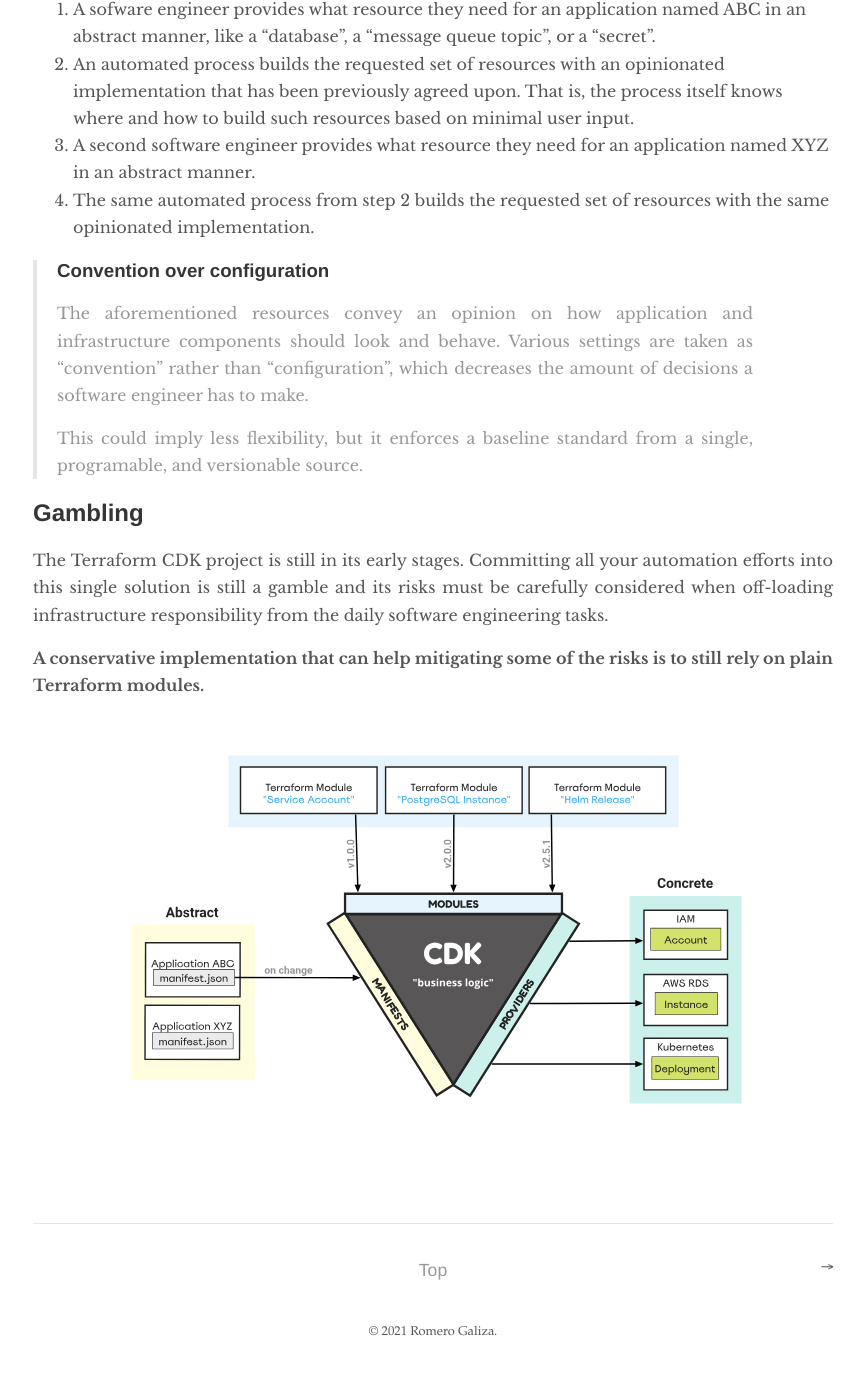
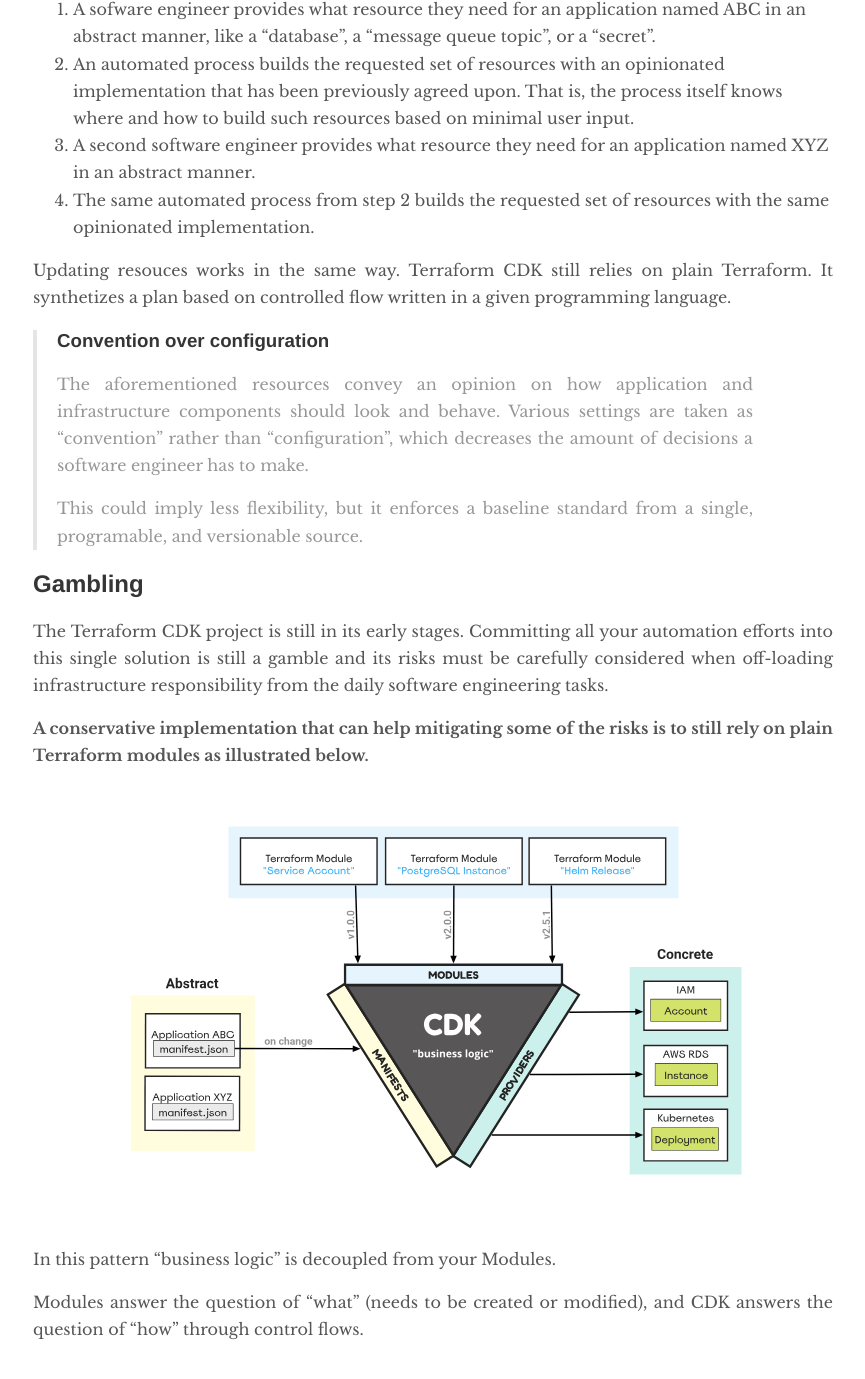
Before and after one commit to romerojunior/blog, a Jekyll site: the page built from _posts/2021-10-18-terraform-cdk.md, in a window 1280 px wide and 1400 px high, scrolled down 3001 px. Shown: the top 1379 px of the window, without its empty margins (207-1072 px from the left). Built offline with Jekyll 4.4.1, drawn with Linux system fonts in a browser that asks for light colours; comment, search, counter and statistics services are not loaded.

Commit message:
more text

```diff
--- a/_posts/2021-10-18-terraform-cdk.md
+++ b/_posts/2021-10-18-terraform-cdk.md
@@ -131,6 +131,10 @@
 4. The same automated process from step 2 builds the requested set of resources
    with the same opinionated implementation.
 
+Updating resouces works in the same way. Terraform CDK still relies on
+plain Terraform. It synthetizes a plan based on controlled flow written in a
+given programming language.
+
 > ### Convention over configuration
 >
 > The aforementioned resources convey an opinion on how application and
@@ -149,6 +153,11 @@
 the daily software engineering tasks.
 
 **A conservative implementation that can help mitigating some of the risks is to
-still rely on plain Terraform modules.**
+still rely on plain Terraform modules as illustrated below.**
 
 ![Conservative architecture]({{ "/assets/cdk.svg" | relative_url }})
+
+In this pattern "business logic" is decoupled from your Modules.
+
+Modules answer the question of "what" (needs to be created or modified), and CDK
+answers the question of "how" through control flows.
```
